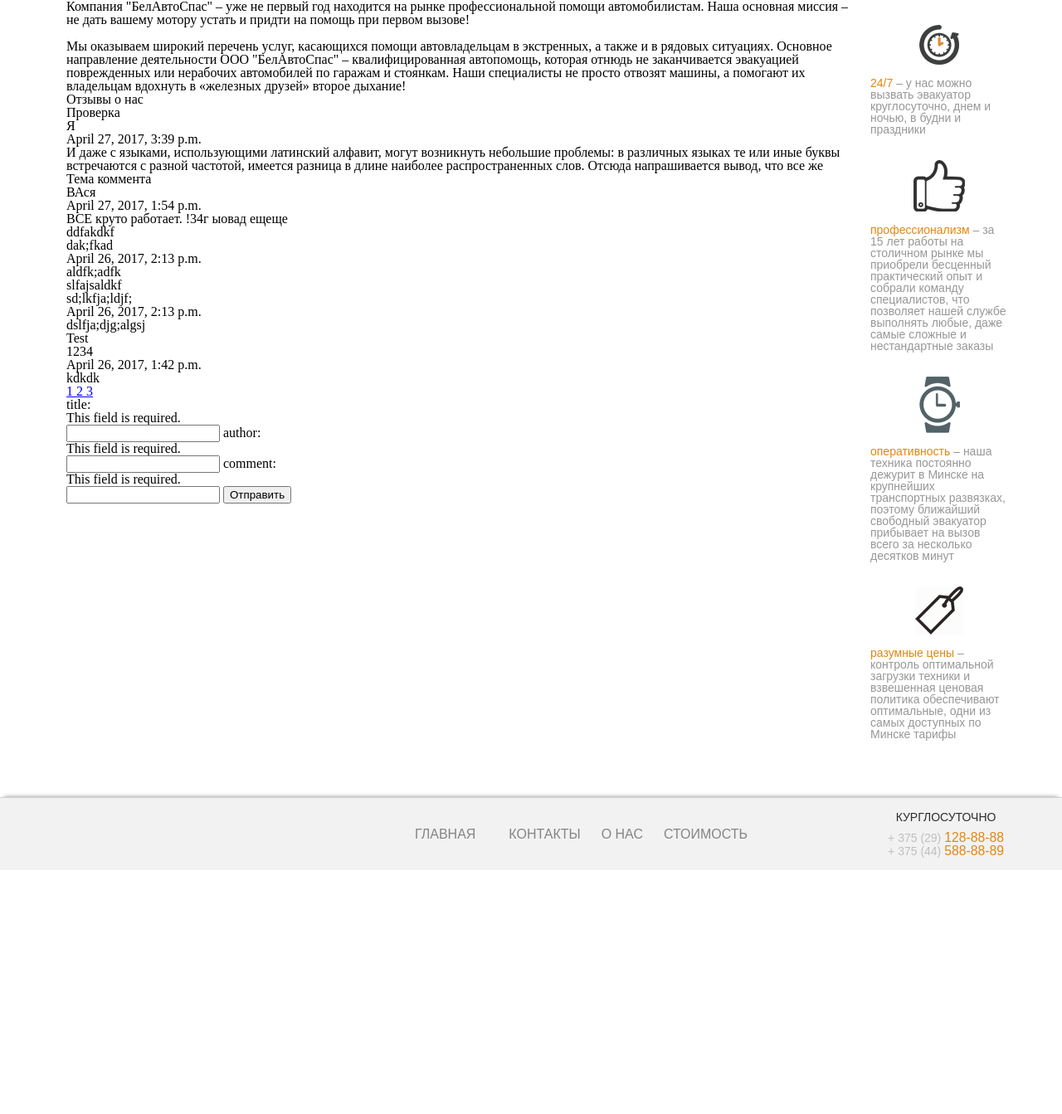
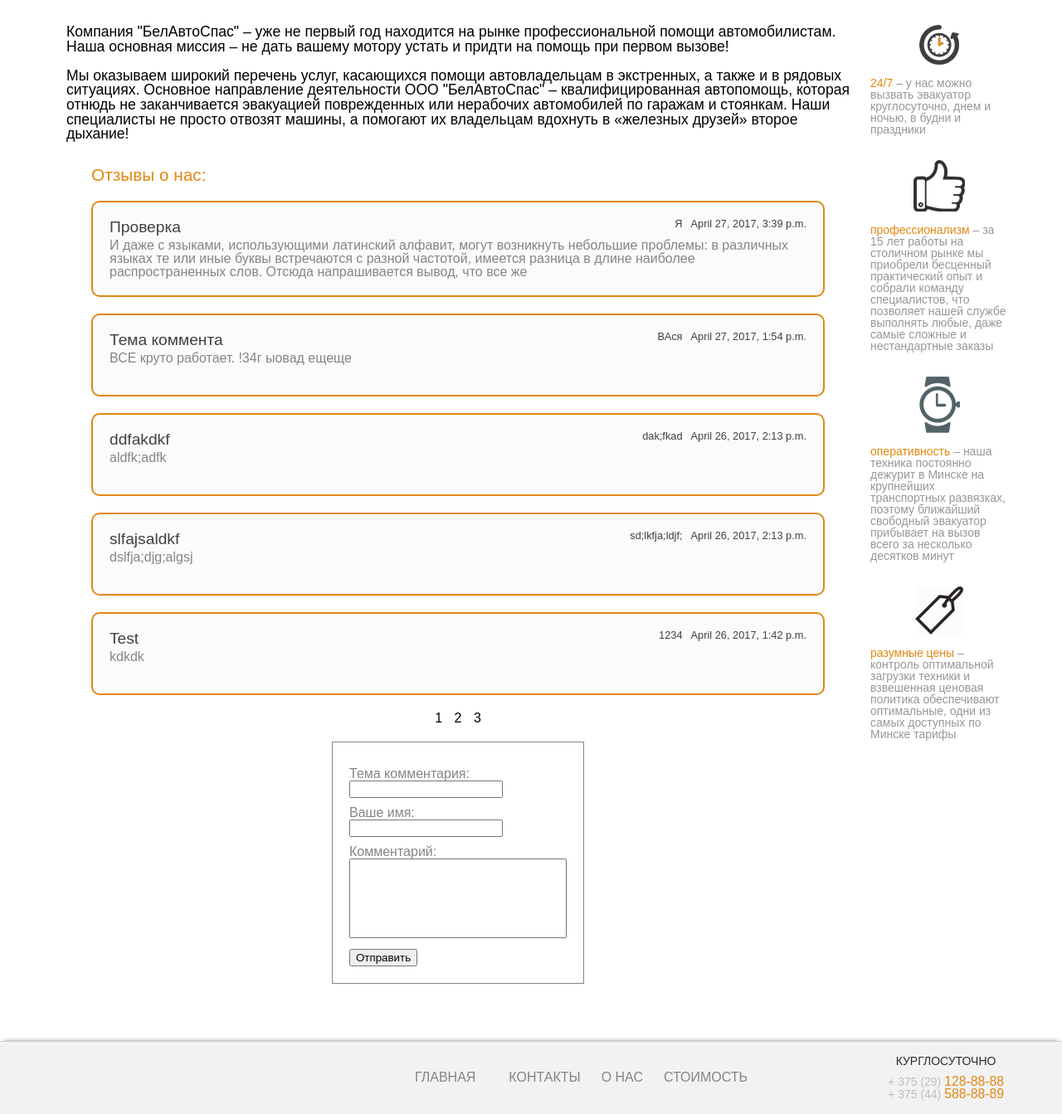
Before and after one commit to ipriver/AutoService, a Django app: page /about/ in a window 1280 px wide. Shown: the part 87-1430 px from the top of the page at 83% size. Before the commit the page ends 1136 px from the top, so only its background shows below. Run offline with Django 3.2, Linux system fonts and the light colour scheme; data comes from the database, SQL or seed files in the repository; both versions use the stored data as it was after the commit.

Commit message:
functionality and design complete

```diff
--- a/news/forms.py
+++ b/news/forms.py
@@ -1,8 +1,11 @@
 from django import forms
 from .models import About_Comment
+from django.utils.translation import ugettext_lazy as _
 
 
 class CommentForm(forms.Form):
-    title = forms.CharField(label='title', max_length=50)
-    author = forms.CharField(label='author', max_length=50)
-    comment = forms.CharField(label='comment', max_length=250)
+    title = forms.CharField(error_messages={'required': ''}, label='Тема комментария:', max_length=50)
+    author = forms.CharField(error_messages={'required': ''}, label='Ваше имя:', max_length=50)
+    comment = forms.CharField(error_messages={'required': ''}, label='Комментарий:', max_length=250, widget=forms.Textarea(attrs={'rows':6,
+                                            'cols':30,
+                                            'style':'resize:none;'}))
--- a/news/static/news/styles/article.css
+++ b/news/static/news/styles/article.css
@@ -15,7 +15,6 @@
 	background-color: #fbfbfb;
 	font-family: segoe-ui, Arial, sans-serif;
 }
-
 
 
 .article h2 {
--- a/news/templates/news/about.html
+++ b/news/templates/news/about.html
@@ -1,4 +1,10 @@
 {% extends 'news/base.html' %}
+{% load staticfiles %}
+
+{% block headerdata %}
+  <link rel="stylesheet" type="text/css" href="{% static 'news/styles/about.css' %}">
+
+{% endblock %}
 {% block content %}
   <div class="about">
     <p>Компания "БелАвтоСпас" – уже не первый год находится на рынке профессиональной помощи автомобилистам. Наша основная миссия – не дать вашему мотору устать и придти на помощь при первом вызове!</p>
@@ -6,14 +12,15 @@
     <p>Мы оказываем широкий перечень услуг, касающихся помощи автовладельцам в экстренных, а также и в рядовых ситуациях.
     Основное направление деятельности  ООО "БелАвтоСпас" – квалифицированная автопомощь, которая отнюдь не заканчивается эвакуацией поврежденных или нерабочих автомобилей по гаражам и стоянкам. Наши специалисты не просто отвозят машины, а помогают их владельцам вдохнуть в «железных друзей» второе дыхание!</p>
   </div>
-  <h2> Отзывы о нас </h2>
+  <div class="otziv-form">
+    <h2 class="otzivi-title"> Отзывы о нас: </h2>
     {% if comments_list %}
       <ul>
         {% for comment in comments_list %}
-        <li>
+          <li class="otziv">
             <h2 class="title">{{comment.title }}</h2>
+            <p class="date">{{comment.date }}</p>
             <p class="author">{{comment.author }}</p>
-          <p class="date">{{comment.date }}</p>
             <p class="comment">{{comment.comment }}</p>
           </li>
         {% endfor %}
@@ -26,9 +33,10 @@
     {% else %}
       <p> Нету отзывов </p>
     {% endif %}
-  <form action="/add_comment/" method="post">
+    <form class="commentform" action="/add_comment/" method="post">
       {% csrf_token %}
       {{ form }}
       <input type="submit" value="Отправить">
     </form>
+  </div>
 {% endblock %}
--- /dev/null
+++ b/static/news/styles/about.css
@@ -0,0 +1,110 @@
+@font-face {
+  font-family: segoe-ui;
+  src: url((../fonts/segoe-ui.ttf); }
+
+
+.about {
+	margin: 30px 0;
+	font-size: 1.1em;
+	color: black;
+	font-family: segoe-ui, Arial, sans-serif;
+}
+
+.otzivi-title {
+	color: #e18711;
+	font-size: 1.3em;
+}
+
+.otziv {
+	box-sizing: border-box;
+	margin-bottom: 20px;
+	padding: 20px;
+	min-height: 100px;
+	max-height: 200px;
+	overflow: hidden;
+	border: 2px solid #e18711;
+	border-radius: 10px;
+	background-color: #fbfbfb;
+
+}
+
+.otziv:nth-child(1) {
+	margin-top: 20px;
+}
+
+.otziv-form {
+	margin: 0 30px;
+	font-family: segoe-ui, Arial, sans-serif;
+}
+
+.comment_pages {
+	display: block;
+	width: max-content;
+	margin: 0 auto;
+}
+
+.comment_pages a {
+	margin: 0 5px;
+	color: black;
+	text-decoration: none;
+}
+.comment_pages a:hover {
+	color: #e18711;
+	font-weight: bold;
+}
+
+.date {
+	float: right;
+	font-size: 0.8em;
+	color: #404040;
+}
+
+.title {
+	float: left;
+	font-size: 1.2em;
+	margin-bottom: 5px;
+	color: #404040;
+}
+.title:after {
+	content: '';
+	display: block;
+	clear: both;
+}
+
+.author {
+	float: right;
+	margin-right: 10px;
+	font-size: 0.8em;
+	color: #404040;
+}
+
+.comment {
+	clear: both;
+	color: #858585;
+}
+
+form {
+	width: max-content;
+	margin: 0 auto;
+	margin-top: 20px;
+	border: 1px solid #858585;
+	padding: 20px;
+}
+
+label {
+	color: #858585;
+}
+
+label,
+input {
+	display: block;
+}
+
+label,
+input:last-child {
+	margin-top: 10px;
+}
+
+input:nth-child(3){
+	height: 200px;
+}
--- a/static/news/styles/article.css
+++ b/static/news/styles/article.css
@@ -1,3 +1,7 @@
+@font-face {
+  font-family: segoe-ui;
+  src: url((../fonts/segoe-ui.ttf); }
+
 .Slides {
 	display: none;
 }
@@ -9,8 +13,8 @@
 	border: 2px solid #f0f0f0;
 	border-radius: 10px;
 	background-color: #fbfbfb;
+	font-family: segoe-ui, Arial, sans-serif;
 }
-
 
 
 .article h2 {
```
Also changed, not shown: news/static/news/styles/about.css (added, +110 -0 lines), static/news/styles/contacts.css (added, +32 -0 lines), db.sqlite3. Lines whose indentation alone changed are shown as unchanged.
